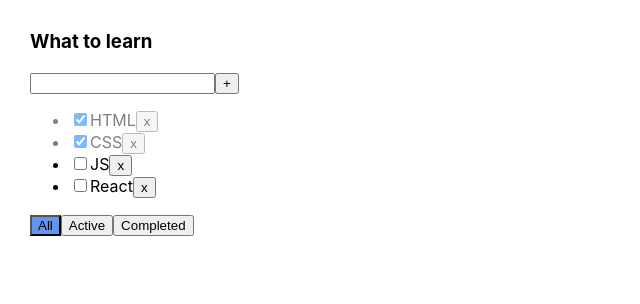
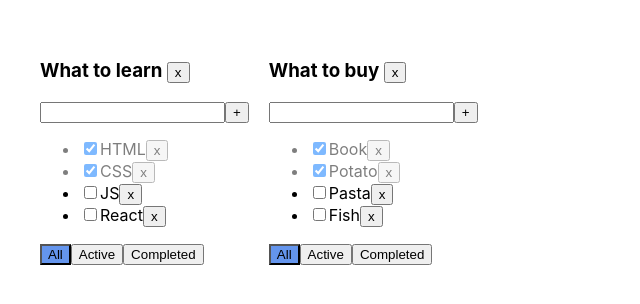
Before and after one commit to AlexandrIvanov1/Todolist, a React (Create React App) app: page / in a window 1280 px wide. Shown: the top 304 px of the page, without its empty margins (0-640 px from the left). Built offline with nearby package versions, Linux system fonts and the light colour scheme.

Commit message:
Lesson 5

```diff
--- a/src/App.css
+++ b/src/App.css
@@ -1,5 +1,10 @@
 .App {
+    display: flex;
     margin: 30px;
+}
+
+.todolist {
+    padding: 10px;
 }
 
 .error {
--- a/src/App.tsx
+++ b/src/App.tsx
@@ -3,65 +3,108 @@ import './App.css';
 import {Todolist} from './Todolist';
 import {v1} from 'uuid';
 
+//types
 export type TaskType = {
     id: string
     title: string
     isDone: boolean
 }
 export type FilterValueType = 'all' | 'active' | 'completed'
+export type TodolistType = {
+    id: string
+    title: string
+    filter: FilterValueType
+}
+export type AllTaskType = {
+    [key: string]: Array<TaskType>
+}
 
+//component
 function App() {
 
-    const [tasks, setTasks] = useState<Array<TaskType>>([
+    const todolistId1 = v1()
+    const todolistId2 = v1()
+
+    const [todolists, setTodolists] = useState<Array<TodolistType>>([
+        {id: todolistId1, title: 'What to learn', filter: 'all'},
+        {id: todolistId2, title: 'What to buy', filter: 'all'}
+    ])
+
+    const [allTasks, setAllTasks] = useState<AllTaskType>({
+        [todolistId1] : [
             {id: v1(), title: 'HTML', isDone: true},
             {id: v1(), title: 'CSS', isDone: true},
             {id: v1(), title: 'JS', isDone: false},
-        {id: v1(), title: 'React', isDone: false}
-    ])
-    const [filter, setFilter] = useState<FilterValueType>('all')
+            {id: v1(), title: 'React', isDone: false},
+        ],
+        [todolistId2] : [
+            {id: v1(), title: 'Book', isDone: true},
+            {id: v1(), title: 'Potato', isDone: true},
+            {id: v1(), title: 'Pasta', isDone: false},
+            {id: v1(), title: 'Fish', isDone: false}
+        ],
+    })
 
-    let filteredTask = tasks
-
-    if (filter === 'active') {
-        filteredTask = tasks.filter(t => !t.isDone)
-    }
-    if (filter === 'completed') {
-        filteredTask = tasks.filter(t => t.isDone)
+    const deleteTodolist = (todolistId: string) => {
+        setTodolists(todolists.filter(tl => tl.id !== todolistId))
+        delete allTasks[todolistId]
     }
 
-    const deleteTask = (id: string) => {
-        setTasks(tasks.filter(t => t.id !== id))
+    const deleteTask = (todolistId: string, id: string) => {
+        const tasks = allTasks[todolistId].filter(t => t.id !== id)
+        allTasks[todolistId] = tasks
+        setAllTasks({...allTasks})
     }
 
-    const changeFilter = (newFilterValue: FilterValueType) => {
-        setFilter(newFilterValue)
+    const changeFilter = (todolistId: string, newFilterValue: FilterValueType) => {
+        const todolist = todolists.find(t => t.id === todolistId)
+        if (todolist) {
+            todolist.filter = newFilterValue
+            setTodolists([...todolists])
+        }
     }
 
-    const addTask = (title: string) => {
+    const addTask = (todolistId: string, title: string) => {
         const newTask: TaskType = {id: v1(), title, isDone: false}
-        setTasks([newTask, ...tasks])
+        const tasks = allTasks[todolistId]
+        allTasks[todolistId] = [newTask, ...tasks]
+        setAllTasks({...allTasks})
     }
 
-    const changeTaskStatus = (id: string, newValue: boolean) => {
-        // const task = tasks.find(t => t.id === id)
-        // if (task) {
-        //     task.isDone = newValue
-        //     setTasks([...tasks])
-        // }
-        setTasks(tasks.map(t => t.id === id ? {...t, isDone: newValue} : t))
+    const changeTaskStatus = (todolistId: string, id: string, newValue: boolean) => {
+        const tasks = allTasks[todolistId].map(t => t.id === id ? {...t, isDone: newValue} : t)
+        allTasks[todolistId] = tasks
+        setAllTasks({...allTasks})
     }
 
     return (
         <div className="App">
+            {todolists.map(tl => {
+
+                let filteredTask = allTasks[tl.id]
+
+                if (tl.filter === 'active') {
+                    filteredTask = allTasks[tl.id].filter(t => !t.isDone)
+                }
+                if (tl.filter === 'completed') {
+                    filteredTask = allTasks[tl.id].filter(t => t.isDone)
+                }
+
+                return (
                     <Todolist
-                title={'What to learn'}
+                        key={tl.id}
+                        id={tl.id}
+                        title={tl.title}
                         tasks={filteredTask}
                         deleteTask={deleteTask}
                         changeFilter={changeFilter}
                         addTask={addTask}
                         changeTaskStatus={changeTaskStatus}
-                filter={filter}
+                        filter={tl.filter}
+                        deleteTodolist={deleteTodolist}
                     />
+                )
+            })}
         </div>
     );
 }
--- a/src/Todolist.tsx
+++ b/src/Todolist.tsx
@@ -1,16 +1,20 @@
 import React, {ChangeEvent, useState, KeyboardEvent} from 'react';
 import {FilterValueType, TaskType} from './App';
 
+//types
 export type TodolistType = {
     title: string
+    id: string
     tasks: Array<TaskType>
-    deleteTask: (id: string) => void
-    changeFilter: (newFilterValue: FilterValueType) => void
-    addTask: (title: string) => void
-    changeTaskStatus: (id: string, newValue: boolean) => void
+    deleteTask: (todolistId: string, id: string) => void
+    changeFilter: (todolistId: string, newFilterValue: FilterValueType) => void
+    addTask: (todolistId: string, title: string) => void
+    changeTaskStatus: (todolistId: string, id: string, newValue: boolean) => void
     filter: FilterValueType
+    deleteTodolist: (todolistId: string) => void
 }
 
+//component
 export const Todolist: React.FC<TodolistType> = (props) => {
 
     const [title, setTitle] = useState('')
@@ -28,7 +32,7 @@ export const Todolist: React.FC<TodolistType> = (props) => {
         if (title.trim() === '') {
             setError('Title is empty')
         } else {
-            props.addTask(title.trim())
+            props.addTask(props.id, title.trim())
             setTitle('')
         }
     }
@@ -39,13 +43,17 @@ export const Todolist: React.FC<TodolistType> = (props) => {
         }
     }
 
-    const changeFilterAll = () => props.changeFilter('all')
-    const changeFilterActive = () => props.changeFilter('active')
-    const changeFilterCompleted = () => props.changeFilter('completed')
+    const changeFilterAll = () => props.changeFilter(props.id, 'all')
+    const changeFilterActive = () => props.changeFilter(props.id, 'active')
+    const changeFilterCompleted = () => props.changeFilter(props.id, 'completed')
+
+    const deleteTodolist = () => props.deleteTodolist(props.id)
 
     return (
-        <div>
-            <h3>{props.title}</h3>
+        <div className={'todolist'}>
+            <h3>
+                {props.title} <button onClick={deleteTodolist}>x</button>
+            </h3>
             <div>
                 <input
                     type="text"
@@ -60,10 +68,10 @@ export const Todolist: React.FC<TodolistType> = (props) => {
             <ul>
                 {props.tasks.map(t => {
 
-                    const deleteTask = () => props.deleteTask(t.id)
+                    const deleteTask = () => props.deleteTask(props.id, t.id)
 
                     const toggleCheckbox = (e: ChangeEvent<HTMLInputElement>) => {
-                        props.changeTaskStatus(t.id, e.currentTarget.checked)
+                        props.changeTaskStatus(props.id, t.id, e.currentTarget.checked)
                     }
 
                     return (
```
Lines whose indentation alone changed are shown as unchanged.
